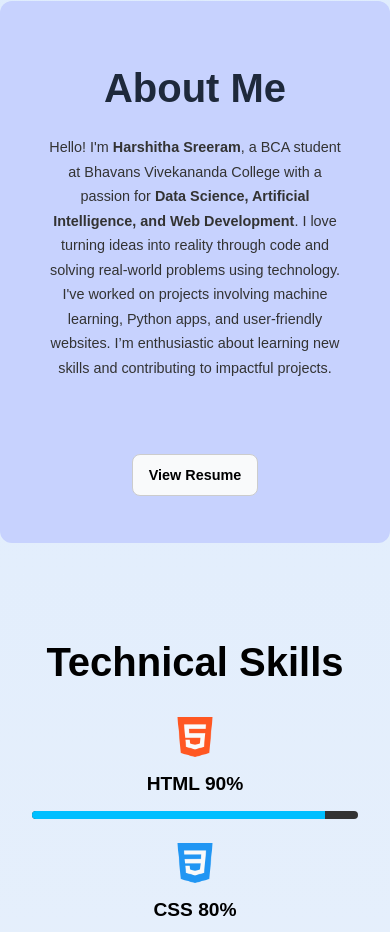
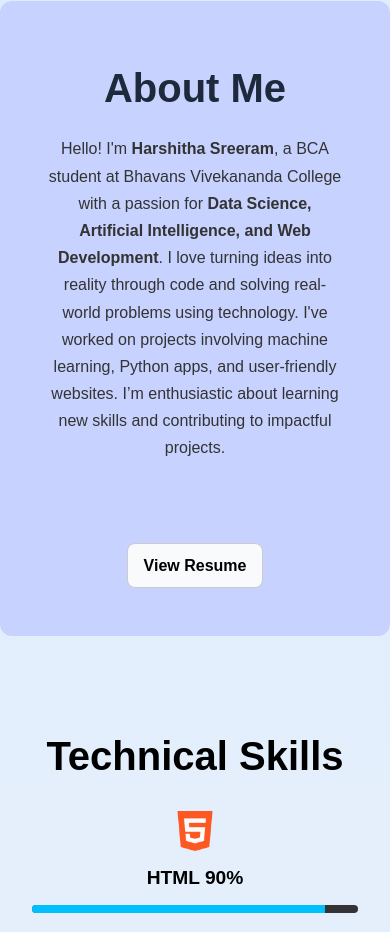
Before and after one commit to 1har7/My_Website, a plain HTML site: page index.html in a window 390 px wide. Shown: the part 840-1772 px from the top of the page. Drawn offline with Linux system fonts and the light colour scheme.

Commit message:
Update index.html

```diff
--- a/index.html
+++ b/index.html
@@ -158,7 +158,7 @@ body.dark-mode .subtitle {
 
 @media screen and (max-width: 768px) {
   .about p {
-    font-size: 0.9rem !important;
+    font-size: 1rem !important;
     padding: 0 1rem;
     text-align: justify;
   }
```
